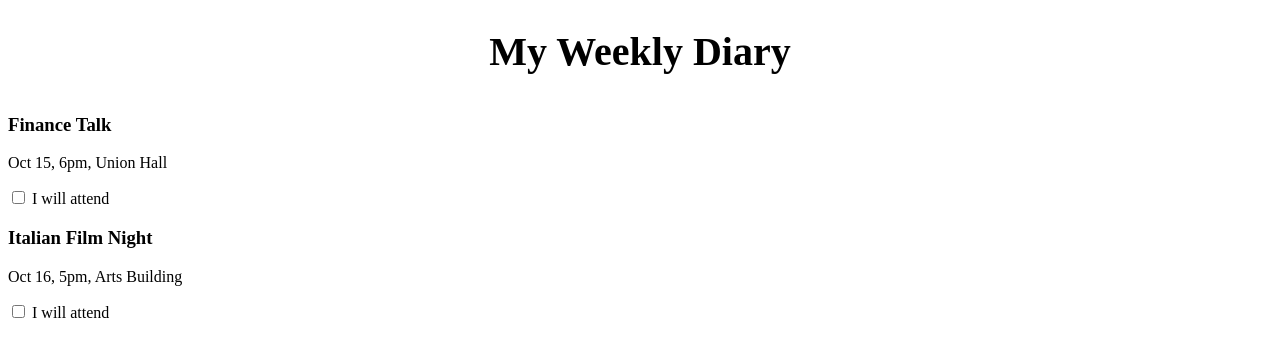
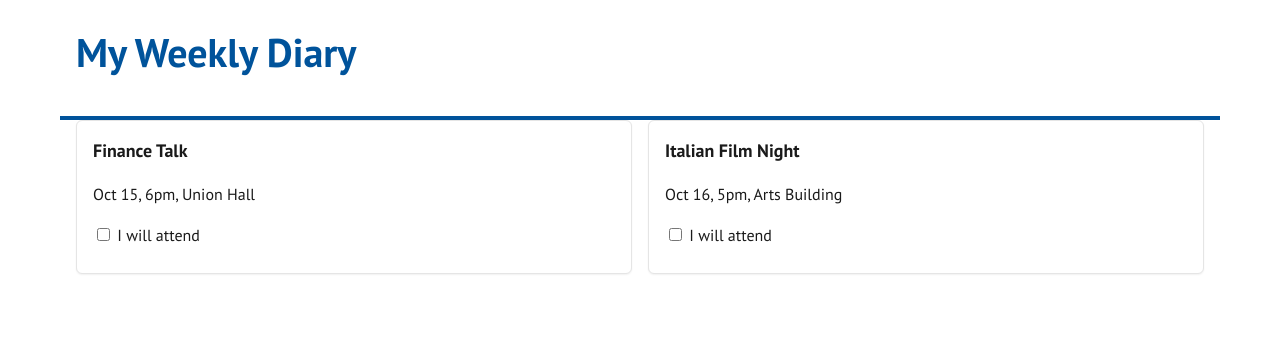
Before and after one commit to NW-NWE/MN2112, a plain HTML site: page timetable.html in a window 1280 px wide. Drawn offline with Linux system fonts and the light colour scheme.

Commit message:
Update styles.css

```diff
--- a/styles.css
+++ b/styles.css
@@ -1,323 +1,146 @@
-<!DOCTYPE html>
-<html lang="en">
-<head>
-  <meta charset="UTF-8">
-  <title>Recommended Societies</title>
+/* University of St Andrews look & feel — drop-in replacement for styles.css
+   Sources: PT Sans / PT Serif, colour + type rules from official guidelines.
+   - Primary colour: St Andrews Blue #00539b
+   - Web fonts: PT Sans (primary), PT Serif (limited long-form)
+*/
 
-  <style>
-    /* 1. Global Styles and Layout */
-    :root {
-      --primary-color: #CC5500; /* Darker Orange */
-      --secondary-color: #A34400; /* Darker Orange for hover */
-      --text-color: #333;
-      --background-color: #f4f4f9;
-      --card-bg: #fff;
-      --shadow-light: 0 2px 4px rgba(0, 0, 0, 0.1);
-    }
+/* 1) Base: typography, colours, spacing */
+@import url('https://fonts.googleapis.com/css2?family=PT+Sans:wght@400;700&family=PT+Serif:wght@400;700&display=swap');
 
-    body.foryou-page {
-      font-family: 'Arial', sans-serif;
-      background-color: var(--background-color);
-      color: var(--text-color);
-      margin: 0;
-      padding: 0;
-    }
+:root {
+  --sta-blue: #00539b;             /* St Andrews Blue */
+  --sta-blue-700: #004681;         /* darker hover state */
+  --sta-blue-050: #e8f1f9;         /* light tint for backgrounds */
+  --sta-grey-900: #1a1a1a;         /* body text */
+  --sta-grey-700: #4a4a4a;         /* secondary text */
+  --sta-grey-300: #e5e5e5;         /* borders */
+  --sta-grey-100: #f7f7f7;         /* panels */
+  --sta-white: #ffffff;
+  --radius: 6px;
+  --rhythm: 1rem;                  /* vertical spacing unit */
+  --shadow-sm: 0 1px 2px rgba(0,0,0,.06);
+  --shadow-md: 0 2px 8px rgba(0,0,0,.08);
+}
 
-    header {
-      background-color: var(--card-bg);
-      padding: 20px 0;
-      text-align: center;
-      border-bottom: 4px solid var(--primary-color);
-      box-shadow: var(--shadow-light);
-    }
+html { box-sizing: border-box; }
+*, *::before, *::after { box-sizing: inherit; }
 
-    header h1 {
-      margin: 0;
-      font-size: 2.5em;
-      color: var(--primary-color);
-    }
+body {
+  font-family: 'PT Sans', Helvetica, Arial, sans-serif; /* per UStA guidance */
+  -webkit-font-smoothing: antialiased;
+  -moz-osx-font-smoothing: grayscale;
+  margin: 0;
+  color: var(--sta-grey-900);
+  background: var(--sta-white);
+  line-height: 1.6;
+}
 
-    .society-list {
-      display: grid;
-      grid-template-columns: repeat(auto-fit, minmax(300px, 1fr));
-      gap: 20px;
-      padding: 30px;
-      max-width: 1200px;
-      margin: 0 auto;
-    }
+/* Constrain line-length like the University site */
+header, section, footer, nav { max-width: 1160px; margin: 0 auto; padding: 0 1rem; }
 
-    /* 2. Society Card Styling */
-    .society-card {
-      background-color: var(--card-bg);
-      border-radius: 12px;
-      padding: 20px;
-      box-shadow: 0 4px 8px rgba(0, 0, 0, 0.15);
-      border-left: 5px solid var(--primary-color); /* Highlight with the dark orange */
-      transition: transform 0.2s ease-in-out;
-    }
+/* 2) Headings */
+h1, h2, h3, h4 { color: var(--sta-blue); margin: 0 0 calc(var(--rhythm) * .75); }
+h1 { font-size: clamp(1.75rem, 2.2vw + 1rem, 2.5rem); font-weight: 700; }
+h2 { font-size: 1.5rem; font-weight: 700; }
+h3 { font-size: 1.125rem; font-weight: 700; color: var(--sta-grey-900); }
 
-    .society-card:hover {
-      transform: translateY(-5px);
-      box-shadow: 0 6px 12px rgba(0, 0, 0, 0.2);
-    }
+/* Optional long‑form typography */
+.longform { font-family: 'PT Serif', Georgia, 'Times New Roman', serif; }
 
-    .society-card h2 {
-      margin-top: 0;
-      color: var(--primary-color);
-      border-bottom: 1px dashed #eee;
-      padding-bottom: 10px;
-      font-size: 1.5em;
-    }
+/* 3) Links */
+a { color: var(--sta-blue); text-decoration: underline; text-underline-offset: 2px; }
+a:hover, a:focus { color: var(--sta-blue-700); }
 
-    .society-card p {
-      margin: 8px 0;
-      font-size: 0.95em;
-      line-height: 1.4;
-    }
+/* 4) Header */
+header {
+  padding: calc(var(--rhythm) * 1.25) 1rem;
+  background: var(--sta-white);
+  border-bottom: 4px solid var(--sta-blue);
+}
 
-    .society-card p:first-of-type {
-      font-weight: bold;
-      color: #555;
-    }
+/* 5) Tabs / top nav (used in profile page) */
+.tabs {
+  background: var(--sta-blue);
+  border-bottom: 1px solid var(--sta-grey-300);
+}
+.tabs a {
+  display: inline-block;
+  color: var(--sta-white);
+  text-decoration: none;
+  padding: .75rem 1rem;
+  margin-right: .25rem;
+  border-radius: var(--radius) var(--radius) 0 0;
+}
+.tabs a:hover, .tabs a:focus { background: var(--sta-blue-700); }
 
-    /* 3. Interest Tag Styling (New Feature) */
-    .interest-tag {
-      display: inline-block;
-      padding: 5px 12px;
-      margin: 5px 0 15px 0;
-      border-radius: 50px; /* Pill shape */
-      font-weight: bold;
-      font-size: 0.8em;
-      text-transform: uppercase;
-      letter-spacing: 0.5px;
-      color: white;
+/* 6) Buttons */
+button, .btn {
+  appearance: none;
+  background: var(--sta-blue);
+  color: var(--sta-white);
+  border: 1px solid var(--sta-blue);
+  border-radius: var(--radius);
+  padding: .6rem .9rem;
+  font-weight: 700;
+  cursor: pointer;
+  box-shadow: var(--shadow-sm);
+}
+button:hover, .btn:hover { background: var(--sta-blue-700); border-color: var(--sta-blue-700); }
+button:focus-visible, .btn:focus-visible { outline: 3px solid #ffbf47; outline-offset: 2px; }
 
-      /* Base style for all tags */
-      background-color: #555;
-    }
+/* 7) Forms */
+label { display: block; margin: .5rem 0; color: var(--sta-grey-900); }
+input[type="text"], input[type="number"], input[type="checkbox"] { font: inherit; }
+input[type="text"], input[type="number"] {
+  width: 100%; max-width: 28rem;
+  padding: .55rem .6rem;
+  border: 1px solid var(--sta-grey-300);
+  border-radius: var(--radius);
+  background: var(--sta-white);
+}
+input[type="text"]:focus, input[type="number"]:focus { outline: 3px solid #ffbf47; outline-offset: 2px; }
 
-    /* Category-specific styling for better visual grouping */
-    .tag-tech-data { background-color: #007BFF; } /* Blue for Tech/Data */
-    .tag-finance-business { background-color: #28A745; } /* Green for Finance/Business */
-    .tag-soft-skills { background-color: #FFC107; color: #333; } /* Yellow for Soft Skills */
-    .tag-culture-hobby { background-color: #6F42C1; } /* Purple for Culture/Hobby */
+fieldset {
+  border: 1px solid var(--sta-grey-300);
+  padding: 1rem;
+  border-radius: var(--radius);
+  background: var(--sta-grey-100);
+  margin-top: 1rem;
+}
+legend { font-weight: 700; color: var(--sta-blue); }
 
+/* 8) Cards (society list, events) */
+.society-list { padding: calc(var(--rhythm) * 1.25) 0; }
+.society-card, .calendar .event {
+  background: var(--sta-white);
+  border: 1px solid var(--sta-grey-300);
+  border-radius: var(--radius);
+  padding: 1rem;
+  margin: 0 0 1rem 0;
+  box-shadow: var(--shadow-sm);
+}
+.society-card h2 { margin-top: 0; }
+.society-card p { margin: .25rem 0; color: var(--sta-grey-700); }
 
-    /* 4. Button Styling (Darker Orange) */
-    .society-card button {
-      background-color: var(--primary-color); /* Darker Orange */
-      color: white;
-      border: none;
-      padding: 12px 20px;
-      border-radius: 8px;
-      cursor: pointer;
-      font-size: 1em;
-      font-weight: bold;
-      margin-top: 15px;
-      width: 100%;
-      transition: background-color 0.3s ease, transform 0.1s;
-    }
+/* 9) Page-specific tweaks */
+.foryou-page body, .profile-page body, .timetable-page body { background: var(--sta-white); }
 
-    .society-card button:hover {
-      background-color: var(--secondary-color); /* Slightly darker on hover */
-      transform: translateY(-1px);
-    }
+/* Timetable */
+.calendar { display: grid; gap: 1rem; grid-template-columns: repeat(auto-fit, minmax(260px, 1fr)); }
 
-    /* 5. Footer Styling */
-    footer {
-      text-align: center;
-      padding: 20px;
-      background-color: var(--card-bg);
-      border-top: 1px solid #ddd;
-      margin-top: 30px;
-    }
+/* 10) Footer */
+footer {
+  padding: 1rem;
+  border-top: 1px solid var(--sta-grey-300);
+  background: var(--sta-grey-100);
+  margin-top: 2rem;
+}
+footer a { font-weight: 700; }
 
-    footer a {
-      color: var(--primary-color);
-      text-decoration: none;
-      font-weight: bold;
-      font-size: 1.1em;
-      transition: color 0.3s ease;
-    }
+/* 11) Utility classes */
+.container { max-width: 1160px; margin: 0 auto; padding: 0 1rem; }
+.muted { color: var(--sta-grey-700); }
 
-    footer a:hover {
-      color: var(--secondary-color);
-      text-decoration: underline;
-    }
-  </style>
-
-</head>
-<body class="foryou-page">
-  <header>
-    <h1>Societies That Match Your Interests</h1>
-  </header>
-
-  <section class="society-list">
-
-    <article class="society-card">
-      <h2>Data Science Society</h2>
-      <div class="interest-tag tag-tech-data">Matched Interest: Tech/Data</div>
-      <p>Events: Hands-on coding nights, real-world data hackathons</p>
-      <p>Next Event: Nov 5, 5pm, Computer Lab 3</p>
-      <button>Add to My Timetable</button>
-    </article>
-
-    <article class="society-card">
-      <h2>Finance Society</h2>
-      <div class="interest-tag tag-finance-business">Matched Interest: Finance/Biz</div>
-      <p>Events: Market insights, networking with industry leaders</p>
-      <p>Next Event: Oct 15, 6pm, Union Hall</p>
-      <button>Add to My Timetable</button>
-    </article>
-
-    <article class="society-card">
-      <h2>Consulting Society</h2>
-      <div class="interest-tag tag-finance-business">Matched Interest: Finance/Biz</div>
-      <p>Events: Real case workshops, strategy challenges</p>
-      <p>Next Event: Oct 27, 4:30pm, Business Room 204</p>
-      <button>Add to My Timetable</button>
-    </article>
-
-    <article class="society-card">
-      <h2>Economics Forum</h2>
-      <div class="interest-tag tag-finance-business">Matched Interest: Finance/Biz</div>
-      <p>Events: Global policy debates, top economist talks</p>
-      <p>Next Event: Oct 23, 2pm, Econ Building 301</p>
-      <button>Add to My Timetable</button>
-    </article>
-
-    <article class="society-card">
-      <h2>Investment Club</h2>
-      <div class="interest-tag tag-finance-business">Matched Interest: Finance/Biz</div>
-      <p>Events: Stock simulations, trading competitions</p>
-      <p>Next Event: Oct 20, 5:30pm, Business School 102</p>
-      <button>Add to My Timetable</button>
-    </article>
-
-    <article class="society-card">
-      <h2>Artificial Intelligence Club</h2>
-      <div class="interest-tag tag-tech-data">Matched Interest: Tech/Data</div>
-      <p>Events: Build-your-own AI, ethics meetups, coding jams</p>
-      <p>Next Event: Nov 3, 6pm, Tech Building</p>
-      <button>Add to My Timetable</button>
-    </article>
-
-    <article class="society-card">
-      <h2>Entrepreneurship Society</h2>
-      <div class="interest-tag tag-finance-business">Matched Interest: Finance/Biz</div>
-      <p>Events: Startup mixers, founder story nights</p>
-      <p>Next Event: Oct 18, 7pm, Innovation Hub</p>
-      <button>Add to My Timetable</button>
-    </article>
-
-    <article class="society-card">
-      <h2>Women in Business</h2>
-      <div class="interest-tag tag-finance-business">Matched Interest: Finance/Biz</div>
-      <p>Events: Leadership brunches, career accelerator series</p>
-      <p>Next Event: Oct 22, 10am, Business Centre</p>
-      <button>Add to My Timetable</button>
-    </article>
-
-    <article class="society-card">
-      <h2>Tech & Innovation Club</h2>
-      <div class="interest-tag tag-tech-data">Matched Interest: Tech/Data</div>
-      <p>Events: Hackathons, product design sprints</p>
-      <p>Next Event: Oct 24, 7pm, Digital Lab</p>
-      <button>Add to My Timetable</button>
-    </article>
-
-    <article class="society-card">
-      <h2>Marketing & Media Society</h2>
-      <div class="interest-tag tag-finance-business">Matched Interest: Finance/Biz</div>
-      <p>Events: Brand challenges, creative pitch nights</p>
-      <p>Next Event: Oct 26, 5pm, Media Centre</p>
-      <button>Add to My Timetable</button>
-    </article>
-
-    <article class="society-card">
-      <h2>Italian Language Club</h2>
-      <div class="interest-tag tag-culture-hobby">Matched Interest: Culture/Hobby</div>
-      <p>Events: Espresso chats, Italian film & food nights</p>
-      <p>Next Event: Oct 16, 5pm, Arts Building</p>
-      <button>Add to My Timetable</button>
-    </article>
-
-    <article class="society-card">
-      <h2>Sports Analytics Society</h2>
-      <div class="interest-tag tag-tech-data">Matched Interest: Tech/Data</div>
-      <p>Events: Data-driven game nights, analytics bootcamps</p>
-      <p>Next Event: Nov 2, 3pm, Data Hub</p>
-      <button>Add to My Timetable</button>
-    </article>
-
-    <article class="society-card">
-      <h2>Public Speaking Society</h2>
-      <div class="interest-tag tag-soft-skills">Matched Interest: Soft Skills</div>
-      <p>Events: TED-style talks, confidence building sessions</p>
-      <p>Next Event: Oct 25, 6pm, Lecture Hall B</p>
-      <button>Add to My Timetable</button>
-    </article>
-
-    <article class="society-card">
-      <h2>Debating Society</h2>
-      <div class="interest-tag tag-soft-skills">Matched Interest: Soft Skills</div>
-      <p>Events: High-energy debates, inter-uni tournaments</p>
-      <p>Next Event: Oct 19, 6pm, Debate Chamber</p>
-      <button>Add to My Timetable</button>
-    </article>
-
-    <article class="society-card">
-      <h2>International Students Association</h2>
-      <div class="interest-tag tag-culture-hobby">Matched Interest: Culture/Hobby</div>
-      <p>Events: Culture nights, global exchange socials</p>
-      <p>Next Event: Nov 1, 6pm, Global Lounge</p>
-      <button>Add to My Timetable</button>
-    </article>
-
-    <article class="society-card">
-      <h2>Environmental Society</h2>
-      <div class="interest-tag tag-culture-hobby">Matched Interest: Culture/Hobby</div>
-      <p>Events: Eco-action days, sustainability workshops</p>
-      <p>Next Event: Nov 4, 1pm, Green Garden</p>
-      <button>Add to My Timetable</button>
-    </article>
-
-    <article class="society-card">
-      <h2>Music Production Society</h2>
-      <div class="interest-tag tag-culture-hobby">Matched Interest: Culture/Hobby</div>
-      <p>Events: Studio takeovers, live mix nights</p>
-      <p>Next Event: Oct 29, 7pm, Music Lab</p>
-      <button>Add to My Timetable</button>
-    </article>
-
-    <article class="society-card">
-      <h2>Film Appreciation Club</h2>
-      <div class="interest-tag tag-culture-hobby">Matched Interest: Culture/Hobby</div>
-      <p>Events: Premiere screenings, director Q&As</p>
-      <p>Next Event: Oct 30, 8pm, Cinema Room</p>
-      <button>Add to My Timetable</button>
-    </article>
-
-    <article class="society-card">
-      <h2>Photography Society</h2>
-      <div class="interest-tag tag-culture-hobby">Matched Interest: Culture/Hobby</div>
-      <p>Events: Creative photo walks, edit masterclasses</p>
-      <p>Next Event: Oct 21, 4pm, Arts Quad</p>
-      <button>Add to My Timetable</button>
-    </article>
-
-    <article class="society-card">
-      <h2>Chess Club</h2>
-      <div class="interest-tag tag-culture-hobby">Matched Interest: Culture/Hobby</div>
-      <p>Events: Weekly duels, strategy nights</p>
-      <p>Next Event: Oct 28, 5pm, Common Room</p>
-      <button>Add to My Timetable</button>
-    </article>
-
-  </section>
-
-  <footer>
-    <a href="timetable.html">Go to My Timetable</a>
-  </footer>
-</body>
-</html>
+/* 12) Accessibility helpers */
+.skip-link { position: absolute; left: -9999px; top: auto; width: 1px; height: 1px; overflow: hidden; }
+.skip-link:focus { position: static; width: auto; height: auto; padding: .5rem; background: var(--sta-blue); color: var(--sta-white); }
```
